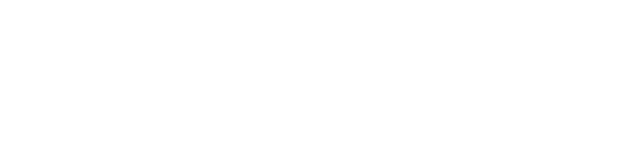
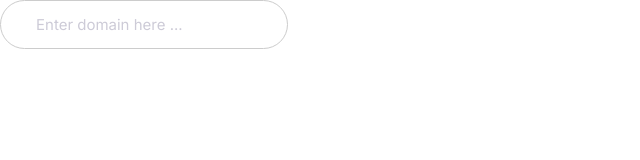
Before and after one commit to muhammed-mohsen/mohsenify, a plain HTML site: page moshify/index.html in a window 1280 px wide. Shown: the full height of the page, 0-640 px from the left. Drawn offline with Linux system fonts and the light colour scheme.

Commit message:
add input component

```diff
--- a/moshify/css/styles.css
+++ b/moshify/css/styles.css
@@ -213,3 +213,21 @@ a {
     font-size: 1.5rem;
   }
 }
+
+/* Inputs */
+.input {
+  padding: 1.5rem 3.5rem;
+  color: var(--color-headings);
+  border: 1px solid #ccc;
+  border-radius: 40px;
+  outline: 0;
+  font-size: 2rem;
+}
+::placeholder {
+  color: #cdcbd7;
+}
+@media screen and (min-width: 1024px) {
+  .input {
+    font-size: 1.5rem;
+  }
+}
--- a/moshify/index.html
+++ b/moshify/index.html
@@ -12,6 +12,6 @@
 <link href="https://fonts.googleapis.com/css2?family=Inter:wght@400:600;700&display=swap" rel="stylesheet">
 </head>
 <body>
-
+<input type="text" class="input" placeholder="Enter domain here ..."/>
 </body>
 </html>
```
